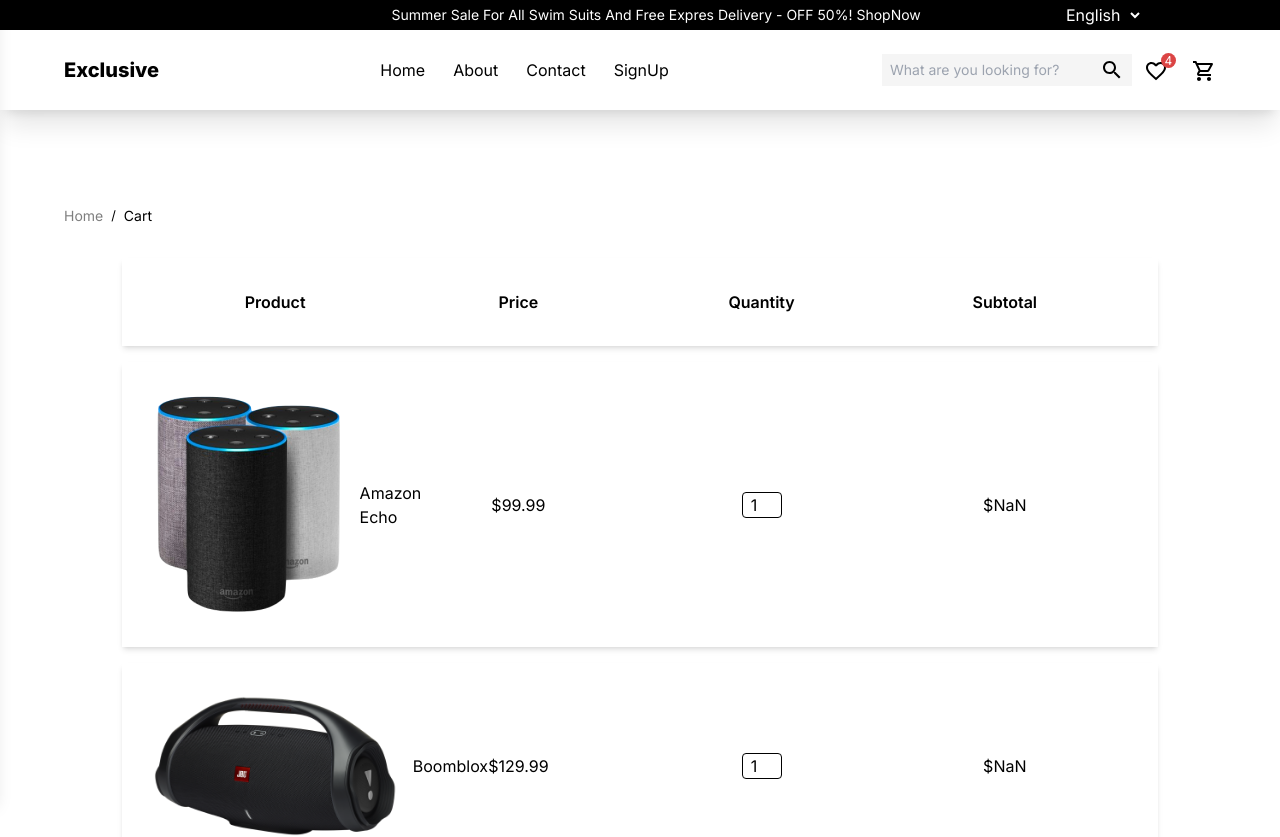
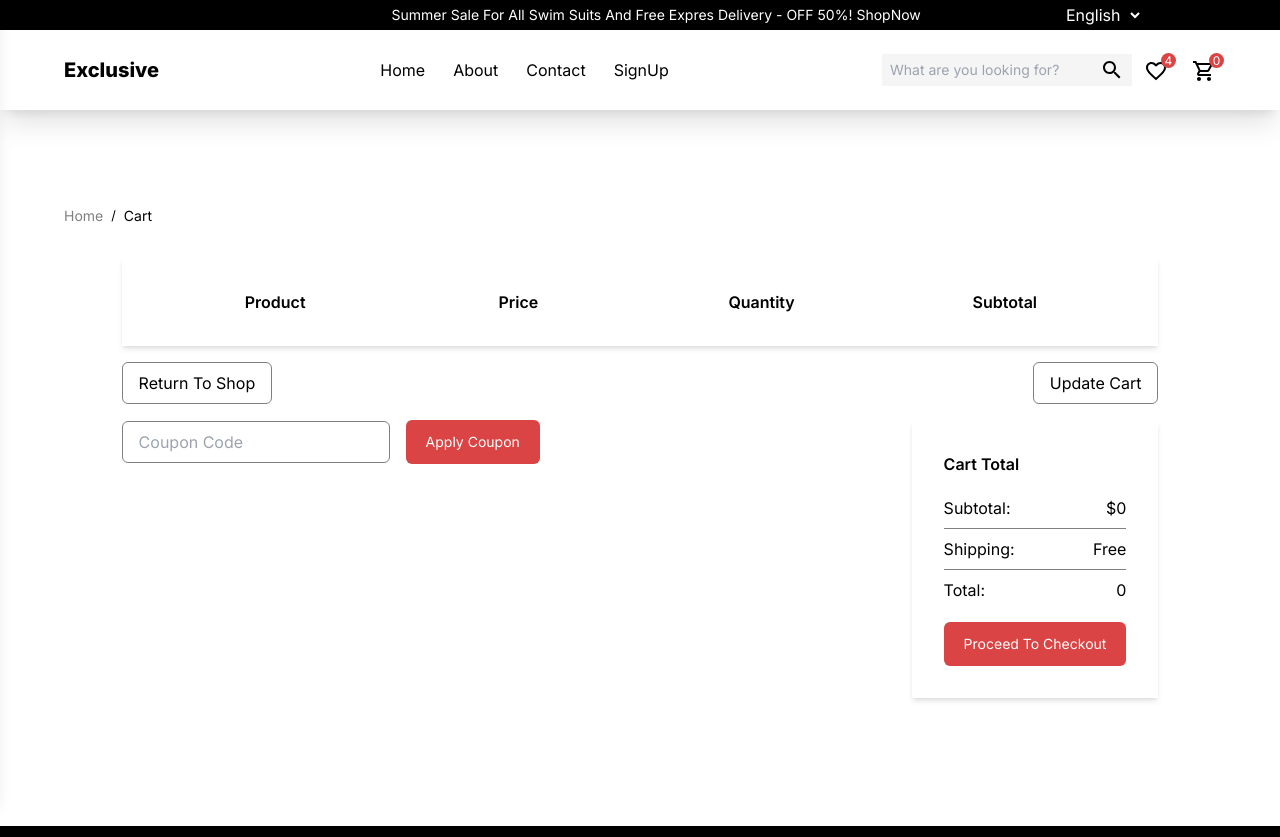
Before and after one commit to EasyCode01/e-shop, a Next.js app: page /cart in a window 1280 px wide. Shown: the top 837 px of the page. Built offline with nearby package versions, Linux system fonts and the light colour scheme.

Commit message:
created reducer to handle addToCart, updateQuantity and removeItem globally in the CartContext

```diff
--- a/app/cart/page.jsx
+++ b/app/cart/page.jsx
@@ -1,7 +1,6 @@
 import CartItem from "../components/cart/CartItem";
 import CartSummary from "../components/cart/CartSummary";
 import CouponForm from "../components/cart/CouponForm";
-import { productsData } from "../constant/data";
 export default function Page({ handleApplyCoupon }) {
   return (
     <div className="container mx-auto py-8">
@@ -12,33 +11,14 @@
         <div className="font-semibold col-span-1 text-center">Subtotal</div>
       </div>
 
-      <div className="">
-        {productsData.slice(0, 3).map((item) => (
-          <CartItem
-            key={item.id}
-            item={item}
-            // onQuantityChange={handleQuantityChange}
-            // onRemoveItem={handleRemoveItem}
-          />
-        ))}
-        <div className="flex justify-between items-center">
-          <button className="border border-deep-gray  px-4 py-2 rounded-md hover:bg-red hover:text-white transition duration-300 ease-in-out">
-            Return To Shop
-          </button>
-          <button className="border border-deep-gray  px-4 py-2 rounded-md hover:bg-red hover:text-white transition duration-300 ease-in-out">
-            Update Cart
-          </button>
-        </div>
-      </div>
+      <CartItem />
 
       <div className="flex flex-col md:flex-row gap-4 justify-between">
         <div className="coupon-form mt-4">
           <CouponForm onApplyCoupon={handleApplyCoupon} />
         </div>
         <div className="cart-summary mt-4">
-          <CartSummary
-          // items={cartItems}
-          />
+          <CartSummary />
         </div>
       </div>
     </div>
--- a/app/components/Navbar.jsx
+++ b/app/components/Navbar.jsx
@@ -1,12 +1,9 @@
-import {
-  FavoriteBorder,
-  Search,
-  ShoppingCartOutlined,
-} from "@mui/icons-material";
+import { FavoriteBorder, Search } from "@mui/icons-material";
 import Link from "next/link";
 import MenuButton from "./MenuButton";
 import NavLinks from "./NavLinks";
 import SideMenu from "./SideMenu";
+import ShoppingCart from "./nav/ShoppingCart";
 
 export default function Navbar() {
   return (
@@ -53,10 +50,7 @@
                 4
               </div>
             </Link>
-
-            <Link href="/cart">
-              <ShoppingCartOutlined className="cursor-pointer" />
-            </Link>
+            <ShoppingCart />
           </div>
         </div>
       </div>
--- a/app/components/cart/CartItem.jsx
+++ b/app/components/cart/CartItem.jsx
@@ -1,11 +1,50 @@
-import React from "react";
+"use client";
+
+import React, { useEffect, useState } from "react";
 import Image from "next/image";
 import { HighlightOffOutlined } from "@mui/icons-material";
+import { useCartContext } from "@/app/context/CartContext";
+import Link from "next/link";
 
-export default function CartItem({ item, handleQuantityChange }) {
+export default function CartItem() {
+  const [{ items }, dispatch] = useCartContext();
+
+  const [localCart, setLocalCart] = useState([]);
+
+  useEffect(() => {
+    setLocalCart(items);
+  }, [items]);
+
+  const handleQuantityChange = (id, newQuantity) => {
+    setLocalCart(
+      localCart.map((item) =>
+        item.id === id ? { ...item, quantity: newQuantity } : item
+      )
+    );
+  };
+
+  const handleUpdateCart = () => {
+    localCart.forEach((item) => {
+      dispatch({
+        type: "UPDATE_QUANTITY",
+        payload: { id: item.id, quantity: item.quantity },
+      });
+    });
+  };
+
+  const handleRemoveItem = (id) => {
+    dispatch({
+      type: "REMOVE_ITEM",
+      payload: { id },
+    });
+  };
+
   return (
+    <div className="">
+      {localCart.map((item) => (
         <div
           className={`cart-item grid grid-cols-1 sm:grid-cols-2 md:grid-cols-4 items-center mb-4 p-8 shadow-md bg-white relative group cursor-pointer`}
+          key={item.id}
         >
           <div className="flex items-center space-x-4 col-span-1">
             <Image
@@ -19,7 +58,10 @@
             <span>{item.name}</span>
 
             <div className="absolute top-0 left-0 opacity-0 group-hover:opacity-100 ">
-          <button className="text-red">
+              <button
+                onClick={() => handleRemoveItem(item.id)}
+                className="text-red"
+              >
                 <HighlightOffOutlined />
               </button>
             </div>
@@ -27,20 +69,43 @@
 
           <div className=" text-center">${item.price}</div>
 
-      <div className=" text-center">
-        <input
-          type="number"
-          className="form-input text-center border border-gray-300 rounded w-10"
-          min="1"
-          value={1}
-          onChange={handleQuantityChange}
-          aria-label={`Quantity for ${item.name}`}
-        />
+          <div className="flex items-center justify-center text-center">
+            <button
+              onClick={() =>
+                item.quantity > 1 &&
+                handleQuantityChange(item.id, item.quantity - 1)
+              }
+              className="px-2 bg-red text-white"
+            >
+              -
+            </button>
+            <span className="px-2">{item.quantity}</span>
+            <button
+              onClick={() => handleQuantityChange(item.id, item.quantity + 1)}
+              className="px-2 bg-red text-white"
+            >
+              +
+            </button>
           </div>
 
           <div className=" text-center">
             ${(item.price * item.quantity).toFixed(2)}
           </div>
         </div>
+      ))}
+      <div className="flex justify-between items-center">
+        <Link href={"/products"}>
+          <button className="border border-deep-gray  px-4 py-2 rounded-md hover:bg-red hover:text-white transition duration-300 ease-in-out">
+            Return To Shop
+          </button>
+        </Link>
+        <button
+          onClick={handleUpdateCart}
+          className="border border-deep-gray px-4 py-2 rounded-md hover:bg-red hover:text-white transition duration-300 ease-in-out"
+        >
+          Update Cart
+        </button>
+      </div>
+    </div>
   );
 }
--- a/app/components/cart/CartSummary.jsx
+++ b/app/components/cart/CartSummary.jsx
@@ -1,7 +1,20 @@
+"use client";
+
+import { useCartContext } from "@/app/context/CartContext";
 import Link from "next/link";
 import React from "react";
 
 export default function CartSummary() {
+  const [{ items }] = useCartContext();
+
+  const subtotal = items.reduce((total, item) => {
+    return total + item.price * item.quantity;
+  }, 0);
+
+  const shippingCost = 0;
+
+  const total = subtotal + shippingCost;
+
   return (
     <div className="p-8 shadow-md">
       <div className="flex flex-col gap-5">
@@ -9,15 +22,15 @@
         <ul className="flex flex-col gap-2">
           <li className="flex justify-between border-b border-deep-gray pb-2">
             <p>Subtotal: </p>
-            <p>$1650</p>
+            <p>${subtotal}</p>
           </li>
           <li className="flex justify-between border-b border-deep-gray pb-2">
             <p>Shipping: </p>
-            <p>Free</p>
+            <p>{shippingCost > 0 ? `$${shippingCost.toFixed(2)}` : "Free"}</p>
           </li>
           <li className="flex justify-between">
             <p>Total: </p>
-            <p>$1650</p>
+            <p>{total}</p>
           </li>
         </ul>
         <Link href="/checkout">
--- /dev/null
+++ b/app/components/nav/ShoppingCart.jsx
@@ -0,0 +1,18 @@
+"use client";
+import { useCartContext } from "@/app/context/CartContext";
+import { ShoppingCartOutlined } from "@mui/icons-material";
+import Link from "next/link";
+
+export default function ShoppingCart() {
+  const [{ items }] = useCartContext();
+
+  console.log(items);
+  return (
+    <Link href="/cart" className="relative">
+      <ShoppingCartOutlined className="cursor-pointer" />
+      <div className="p-[2px] min-w-[15px] h-[15px] text-white text-xs flex items-center justify-center bg-red rounded-full absolute -top-1 -right-2">
+        {items.length}
+      </div>
+    </Link>
+  );
+}
--- /dev/null
+++ b/app/context/CartContext.js
@@ -0,0 +1,67 @@
+"use client";
+
+import { createContext, useContext, useEffect, useReducer } from "react";
+
+const initialState = {
+  items: [],
+};
+
+function cartReducer(state, action) {
+  switch (action.type) {
+    case "ADD_ITEM":
+      const existingItemIndex = state.items.findIndex(
+        (item) => item.id === action.payload.id
+      );
+
+      if (existingItemIndex >= 0) {
+        const items = state.items.map((item, index) => {
+          if (index === existingItemIndex) {
+            return { ...item, quantity: item.quantity + 1 };
+          }
+          return item;
+        });
+
+        return { ...state, items };
+      } else {
+        const newItem = { ...action.payload, quantity: 1 };
+        return { ...state, items: [...state.items, newItem] };
+      }
+
+    case "REMOVE_ITEM":
+      return {
+        ...state,
+        items: state.items.filter((item) => item.id !== action.payload.id),
+      };
+
+    case "UPDATE_QUANTITY":
+      return {
+        ...state,
+        items: state.items.map((item) =>
+          item.id === action.payload.id
+            ? { ...item, quantity: action.payload.quantity }
+            : item
+        ),
+      };
+  }
+}
+
+export const CartContext = createContext();
+
+export const CartProvider = ({ children }) => {
+  const [state, dispatch] = useReducer(cartReducer, initialState, () => {
+    const localData = localStorage.getItem("cart");
+    return localData ? JSON.parse(localData) : initialState;
+  });
+
+  useEffect(() => {
+    localStorage.setItem("cart", JSON.stringify(state));
+  }, [state]);
+
+  return (
+    <CartContext.Provider value={[state, dispatch]}>
+      {children}
+    </CartContext.Provider>
+  );
+};
+
+export const useCartContext = () => useContext(CartContext);
--- a/app/layout.jsx
+++ b/app/layout.jsx
@@ -6,6 +6,7 @@
 import Navbar from "./components/Navbar";
 import Footer from "./components/footer/Footer";
 import BottomNavbar from "./components/BottomNavbar";
+import { CartProvider } from "./context/CartContext";
 
 const inter = Inter({ subsets: ["latin"] });
 
@@ -19,13 +20,13 @@
     <html lang="en">
       <body className={inter.className}>
         <ContextProvider>
-          <Navbar />
-          {children}
-          <BottomNavbar />
-          <Footer />
+          <CartProvider>
+            <Navbar />
+            {children}
+            <BottomNavbar />
+            <Footer />
+          </CartProvider>
         </ContextProvider>
-
-
       </body>
     </html>
   );
```
Also changed, not shown: app/components/ProductCard.jsx (+32 -17 lines). Lines whose indentation alone changed are shown as unchanged.
